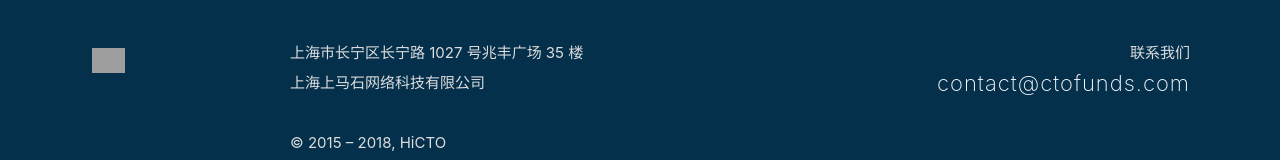
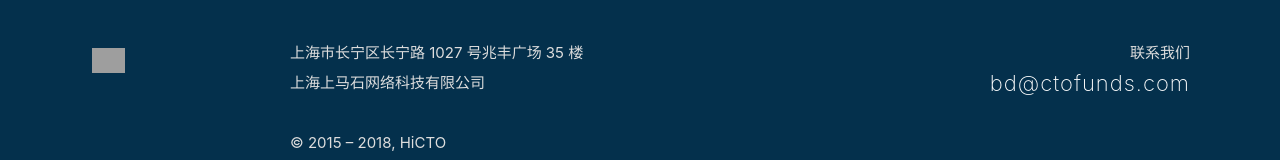
Before and after one commit to ctofunds/ctofunds.github.io, a Next.js app: page / in a window 1280 px wide. Shown: the part 5961-6121 px from the top of the page. Built offline with nearby package versions, Linux system fonts and the light colour scheme; grey boxes are pictures that could not be loaded.

Commit message:
use bd@ctofunds.com

```diff
--- a/components/footer.js
+++ b/components/footer.js
@@ -16,7 +16,7 @@ export default class extends React.Component {
           </div>
           <div className='right'>
             <b>联系我们</b>
-            <a href='mailto:contact@ctofunds.com'>contact@ctofunds.com</a>
+            <a href='mailto:bd@ctofunds.com'>bd@ctofunds.com</a>
           </div>
         </div>
         <style jsx>{`
--- a/components/header.js
+++ b/components/header.js
@@ -38,7 +38,7 @@ export default class Header extends React.Component {
             <a href='/#team'>团队</a>
             <a href='/#cases'>案例</a>
             <a href='/#funds'>合作</a>
-            <a href='mailto:contact@ctofunds.com'>联系我们</a>
+            <a href='mailto:bd@ctofunds.com'>联系我们</a>
           </div>
         </div>
         <style jsx>{`
```
